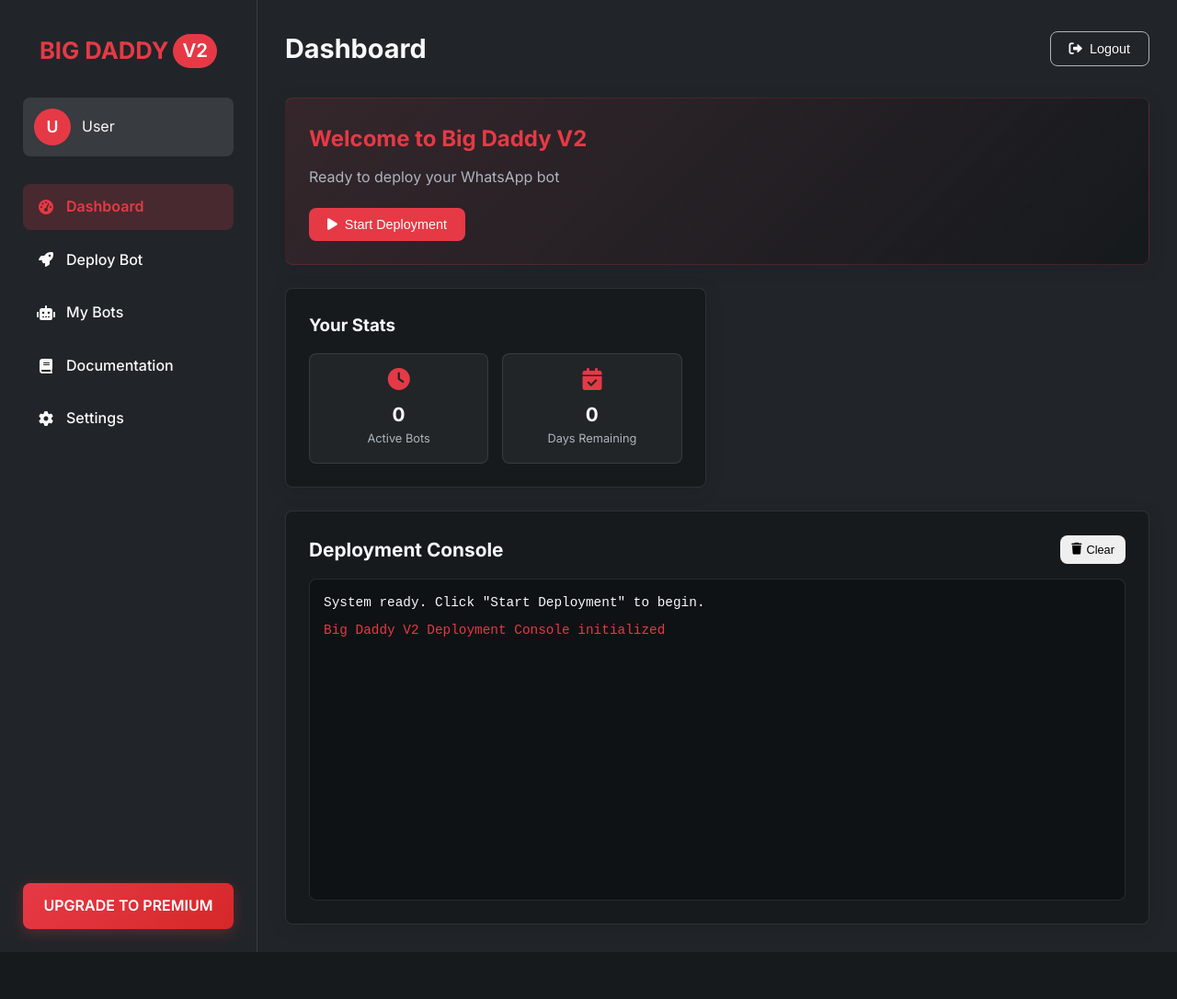
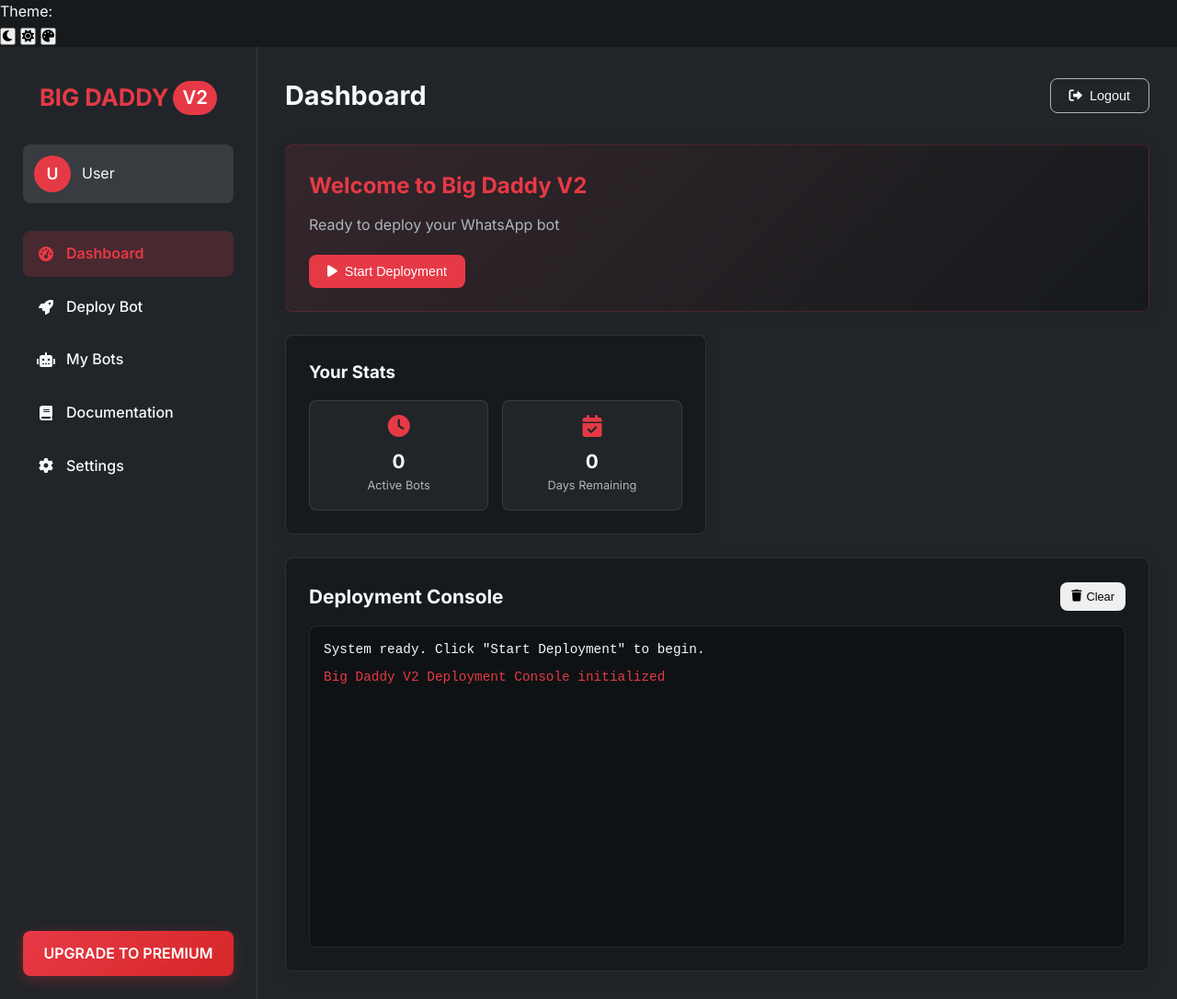
Before and after one commit to Phi-star/BigDaddy-V2-web-deploy, a plain HTML site: page dashboard.html in a window 1280 px wide. Shown: the whole page at 92% size. Before the commit the page ends 1035 px from the top, so only its background shows below. Drawn offline with Linux system fonts and the light colour scheme.

Commit message:
Update dashboard.html

```diff
--- a/dashboard.html
+++ b/dashboard.html
@@ -8,7 +8,16 @@
     <link href="https://fonts.googleapis.com/css2?family=Inter:wght@300;400;500;600;700&display=swap" rel="stylesheet">
     <link rel="stylesheet" href="https://cdnjs.cloudflare.com/ajax/libs/font-awesome/6.0.0-beta3/css/all.min.css">
 </head>
-<body>
+<body class="dark-theme">
+    <div class="theme-toggle-container">
+        <span>Theme:</span>
+        <div class="theme-toggle">
+            <button class="theme-btn dark active" data-theme="dark"><i class="fas fa-moon"></i></button>
+            <button class="theme-btn light" data-theme="light"><i class="fas fa-sun"></i></button>
+            <button class="theme-btn blue" data-theme="blue"><i class="fas fa-palette"></i></button>
+        </div>
+    </div>
+
     <div class="app-container">
         <!-- Sidebar Navigation -->
         <nav class="sidebar">
```
